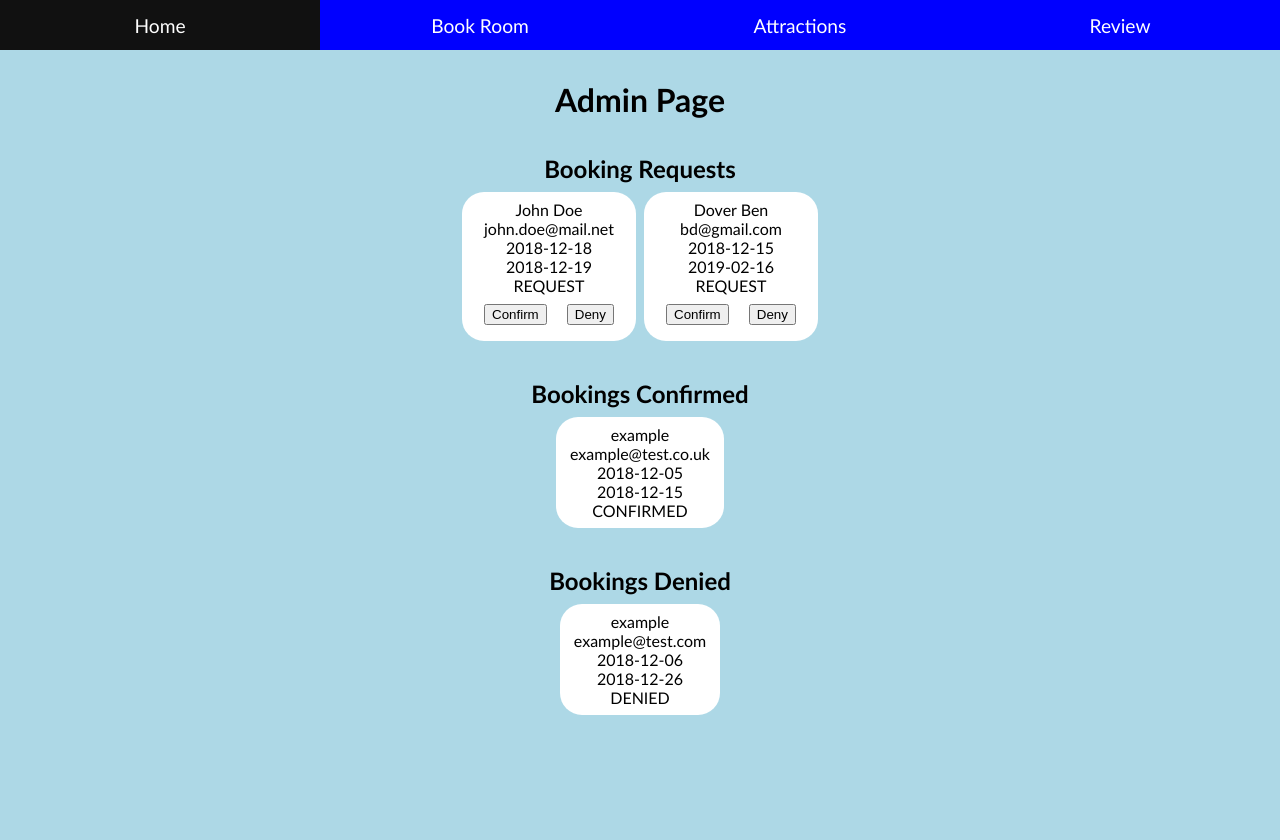
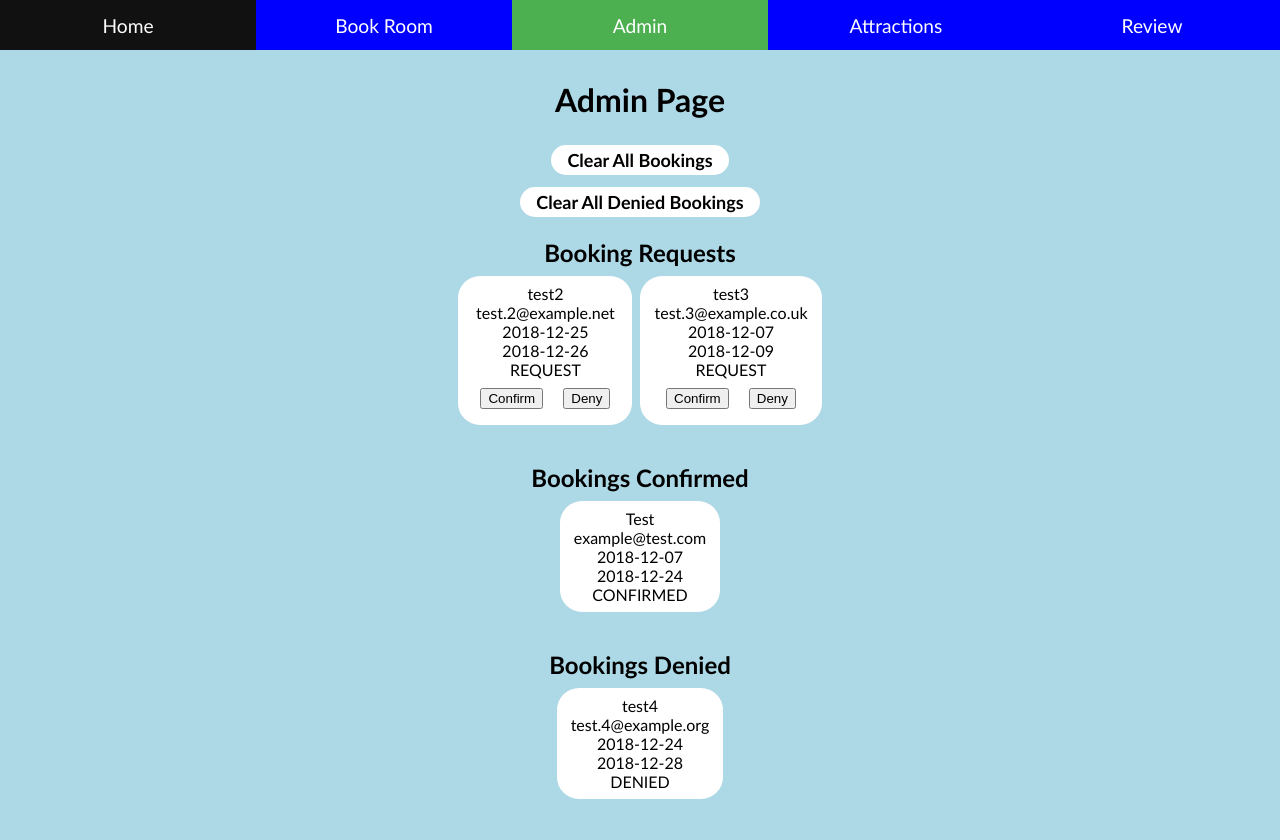
Before and after one commit to JahJah0/Web-dev-CW1, a Flask app: page /booking/admin in a window 1280 px wide. Before the commit the page ends 715 px from the top, so only its background shows below. Run offline with Flask 2, Linux system fonts and the light colour scheme.

Commit message:
HTML updated

```diff
--- a/coursework/website/csv/bookings.csv
+++ b/coursework/website/csv/bookings.csv
@@ -1,4 +1,4 @@
-John Doe,john.doe@mail.net,2018-12-18,2018-12-19,REQUEST
-Dover Ben,bd@gmail.com,2018-12-15,2019-02-16,REQUEST
-example,example@test.co.uk,2018-12-05,2018-12-15,CONFIRMED
-example,example@test.com,2018-12-06,2018-12-26,DENIED
+test2,test.2@example.net,2018-12-25,2018-12-26,REQUEST
+test3,test.3@example.co.uk,2018-12-07,2018-12-09,REQUEST
+Test,example@test.com,2018-12-07,2018-12-24,CONFIRMED
+test4,test.4@example.org,2018-12-24,2018-12-28,DENIED
--- a/coursework/website/csv/reviews.csv
+++ b/coursework/website/csv/reviews.csv
@@ -4,3 +4,8 @@ John Doe,Good.,4/5,17:25 01-12-2018
 aLongReview,This is a long review. This is a long review. This is a long review. This is a long review. This is a long review. This is a long review. This is a long review. This is a long review. This is a long review. This is a long review. This is a long review. This is a long review. This is a long review. This is a long review. This is a long review. This is a long review. This is a long review. This is a long review. This is a long review. This is a long review. This is a long review. This is a long review. This is a long review. This is a long review. This is a long review. This is a long review. ,5/5,17:25 01-12-2018
 Test_Name,Review.,5/5,23:52 01-12-2018
 justAnother,another pointless review for testing,5/5,16:41 04-12-2018
+ErrorTest,REview for testing the error message.,5/5,14:20 05-12-2018
+newLayoutTest,Testing the new .py file layout.,3/5,15:12 06-12-2018
+Testing,Testing the alert,5/5,18:00 06-12-2018
+Testing,Testing the alert,5/5,18:01 06-12-2018
+confirmalert,testing the confirm alert,5/5,18:01 06-12-2018
--- a/coursework/website/static/style.css
+++ b/coursework/website/static/style.css
@@ -37,6 +37,22 @@ p
     text-align: center;
     margin: 10px 20px 10px 20px;
     padding: 0 20px 0 20px;
+}
+
+.flex-container a
+{
+    background-color: white;
+    color: black;
+    font-size: 18px;
+    text-align: center;
+    text-decoration: none;
+    border-radius: 22px;
+    padding: 4px 16px;
+}
+.flex-container a:hover
+{
+    border: 2px solid black;
+    padding: 3px 14px;
 }
 
 /*Navagation bar*/
@@ -140,3 +156,5 @@ p
     width: 340px;
     height: 240px;
 }
+
+/*Calendar*/
--- a/coursework/website/templates/attractions.html
+++ b/coursework/website/templates/attractions.html
@@ -33,8 +33,8 @@
             </div>
 
             <div>
-                <img src="example.jpeg" alt="Example img">
-                <img src="hotel01.jpg" alt="Hotel img">
+            <h2>Where to find us</h2>
+                <iframe src="https://www.google.com/maps/embed?pb=!1m18!1m12!1m3!1d154950.56284158243!2d1.1467672545435896!3d52.64006035512377!2m3!1f0!2f0!3f0!3m2!1i1024!2i768!4f13.1!3m3!1m2!1s0x47d0aad55133f513%3A0x684ca5e00e12452f!2sNorwich!5e0!3m2!1sen!2suk!4v1544105068398" width="70%" height="400" frameborder="0" style="border:0"></iframe>
             </div>
 
         </div>
--- a/coursework/website/templates/bookingAdmin.html
+++ b/coursework/website/templates/bookingAdmin.html
@@ -12,6 +12,7 @@
                 <ul>
                     <li><a href="/">Home</a></li>
                     <li><a href="/booking">Book Room</a></li>
+                    <li><a class="active" href="/booking/admin">Admin</a></li>
                     <li><a href="/attractions">Attractions</a></li>
                     <li><a href="/review">Review</a></li>
                 </ul>
@@ -20,6 +21,17 @@
 
         <div class="flex-container">
             <div><h1>Admin Page</h1></div>
+
+            {% with messages = get_flashed_messages() %}
+                {% if messages %}
+                    {% for message in messages %}
+                        <h3 style="text-align: center; background-color: white; margin: 4px 0;">{{ message }}</h3>
+                    {% endfor %}
+                {% endif %}
+            {% endwith %}
+
+            <div><a href="/booking/admin/clearAll"><strong>Clear All Bookings</strong></a></div>
+            <div><a href="/booking/admin/clearDenied"><strong>Clear All Denied Bookings</strong></a></div>
 
             <div class="table-container">
                 <h2>Booking Requests</h2>
```
Also changed, not shown: coursework/website/templates/404.html (added, +28 -0 lines), coursework/website/templates/booking.html (+12 -1 lines), coursework/website/templates/review.html (+10 -1 lines), coursework/website/static/app.js (added).
